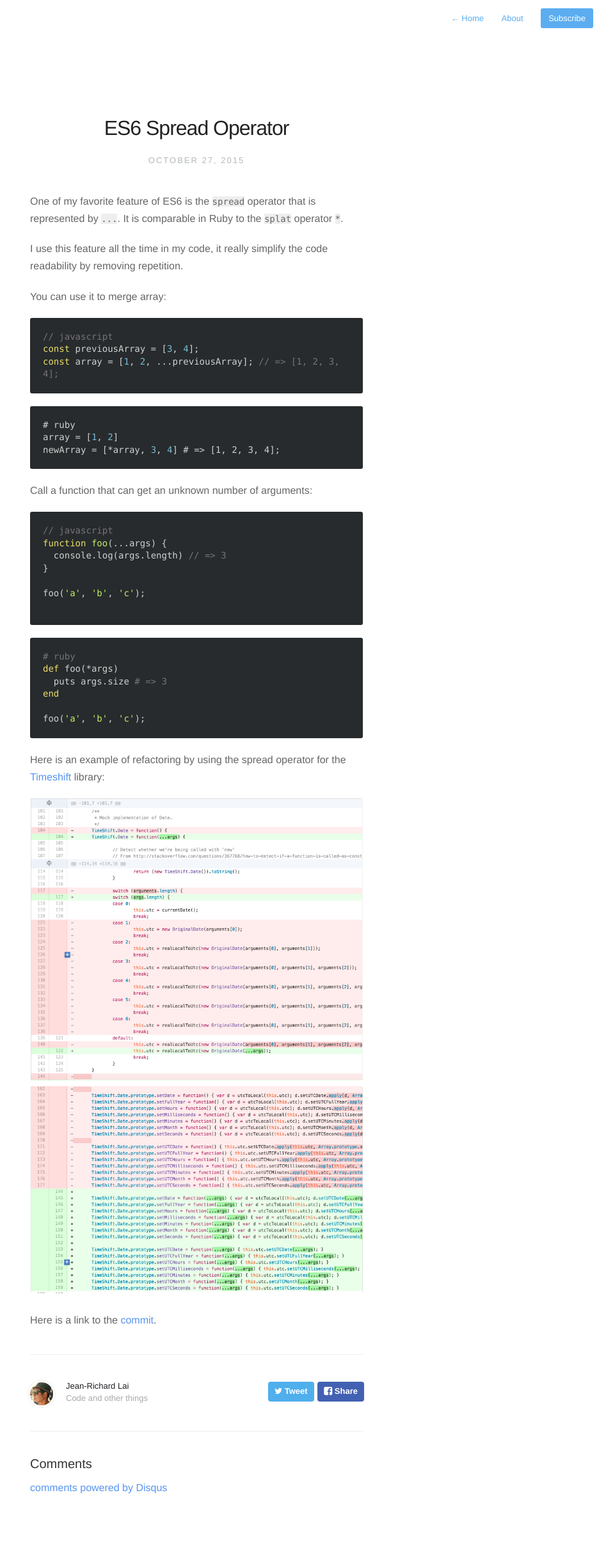
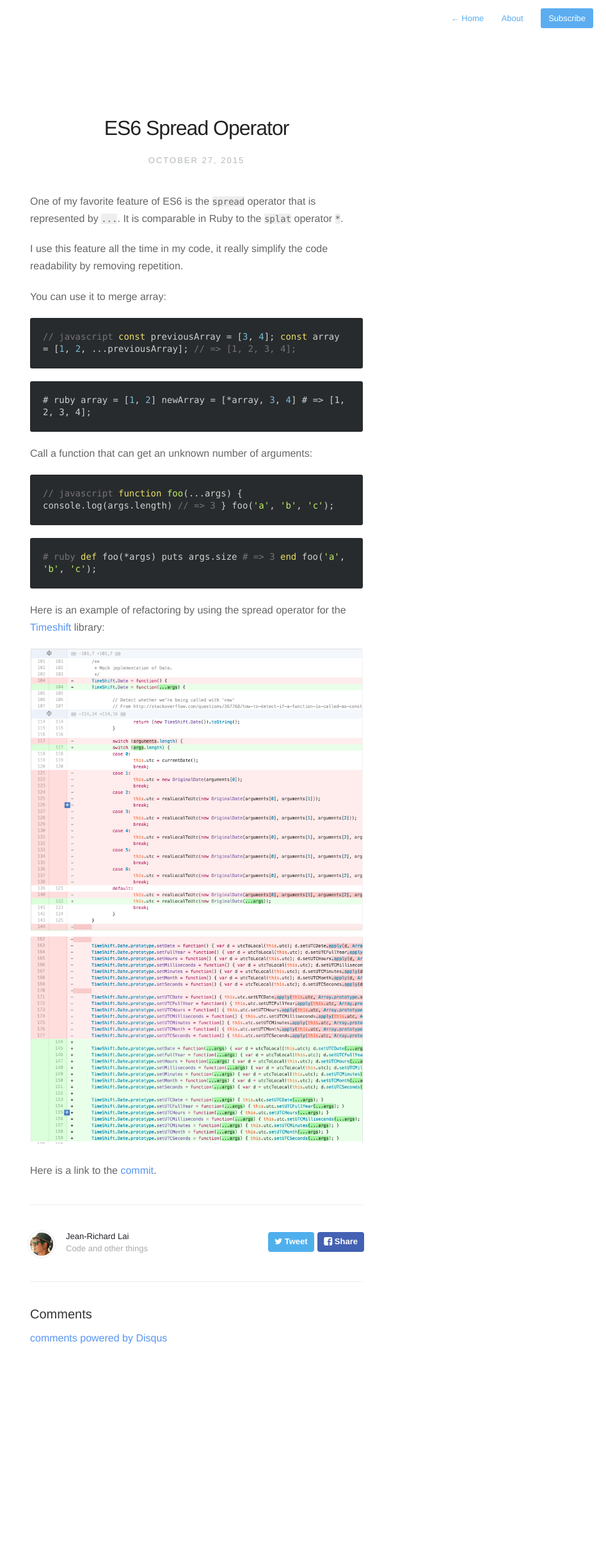
Before and after one commit to jrichardlai/jrichardlai.github.io, a Jekyll site: the page built from _posts/2015-10-27-es6-spread-operator.markdown, in a window 1280 px wide. Shown: the whole page at 64% size, without its empty margins (333-1280 px from the left). Built offline with Jekyll 4.4.1, drawn with Linux system fonts in a browser that asks for light colours; nearby versions of some CDN libraries; Markdown is read by kramdown in place of the engine named in the settings; comment, search, counter and statistics services are not loaded; after the commit the page ends 2200 px from its top, so only the background shows below that.

Commit message:
Allow code to wrap

```diff
--- a/assets/css/style.css
+++ b/assets/css/style.css
@@ -295,7 +295,7 @@ span.code, code { font-family:Menlo, Monaco, Courier; background-color:#EEE; fon
 
 pre	{
 	font-family:Menlo, Monaco, Courier;
-	white-space:pre-wrap;
+	white-space: wrap;
 	/*border: 1px solid #ddd;*/
 	padding:20px;
 	background-color:#fdfdfd;
```
